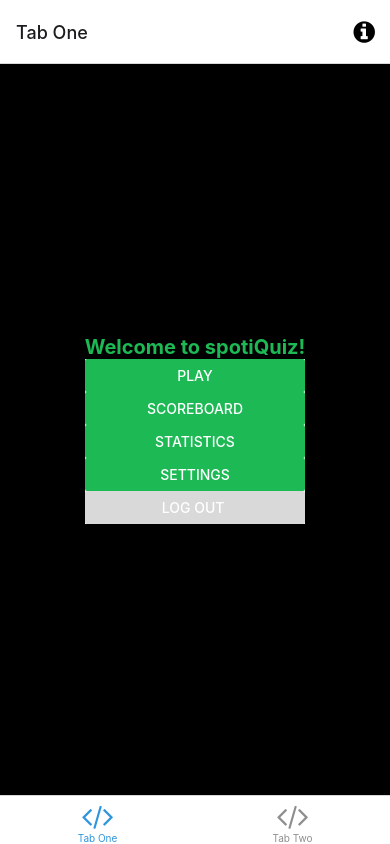
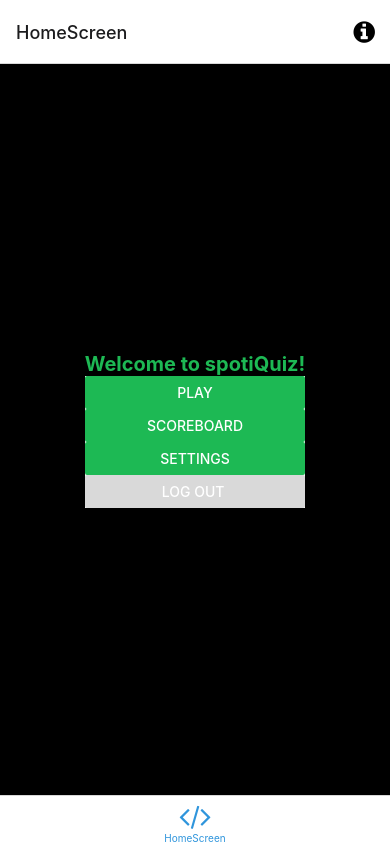
Before and after one commit to schjoth/DIMA, a React Native app: screen /TabOne in a window 390 px wide. Built offline with nearby package versions, Linux system fonts and the light colour scheme; what expo-linking would draw is missing.

Commit message:
Name changes

```diff
--- a/navigation/index.tsx
+++ b/navigation/index.tsx
@@ -14,7 +14,7 @@ import Colors from '../constants/Colors';
 import useColorScheme from '../hooks/useColorScheme';
 import ModalScreen from '../screens/ModalScreen';
 import NotFoundScreen from '../screens/NotFoundScreen';
-import TabOneScreen from '../screens/TabOneScreen';
+import HomeScreen from '../screens/HomeScreen';
 import TabTwoScreen from '../screens/TabTwoScreen';
 import { RootStackParamList, RootTabParamList, RootTabScreenProps } from '../types';
 import LinkingConfiguration from './LinkingConfiguration';
@@ -64,9 +64,9 @@ function BottomTabNavigator() {
       }}>
       <BottomTab.Screen
         name="TabOne"
-        component={TabOneScreen}
+        component={HomeScreen}
         options={({ navigation }: RootTabScreenProps<'TabOne'>) => ({
-          title: 'Tab One',
+          title: 'HomeScreen',
           tabBarIcon: ({ color }) => <TabBarIcon name="code" color={color} />,
           headerRight: () => (
             <Pressable
@@ -84,14 +84,7 @@ function BottomTabNavigator() {
           ),
         })}
       />
-      <BottomTab.Screen
-        name="TabTwo"
-        component={TabTwoScreen}
-        options={{
-          title: 'Tab Two',
-          tabBarIcon: ({ color }) => <TabBarIcon name="code" color={color} />,
-        }}
-      />
+
     </BottomTab.Navigator>
   );
 }
--- a/screens/TabOneScreen.tsx
+++ b/screens/HomeScreen.tsx
@@ -7,13 +7,6 @@ import { Text, View } from '../components/Themed';
 import { RootTabScreenProps } from '../types';
 
 export default function TabOneScreen({ navigation }: RootTabScreenProps<'TabOne'>) {
-  let [count, setCount] = useState(0);
-
-  const Separator = () => (
-    <View style={styles.separator} />
-  );
-
-
   return (
     <SafeAreaView style = {styles.container}>
 <View>
@@ -37,13 +30,6 @@ export default function TabOneScreen({ navigation }: RootTabScreenProps<'TabOne'
       </View>
       <View>
       <Button
-        title="Statistics"
-        color="#1DB954"
-        onPress={() => Alert.alert('Simple Button pressed') }
-      />
-      </View>
-      <View>
-      <Button
         title="Settings"
         color="#1DB954"
         onPress={() => Alert.alert('Simple Button pressed') }
@@ -57,13 +43,7 @@ export default function TabOneScreen({ navigation }: RootTabScreenProps<'TabOne'
       />
       </View>
       </View>
-
-
-
-
-
     </SafeAreaView>
-
 
   );
 }
--- a/screens/TabTwoScreen.tsx
+++ /dev/null
@@ -1,31 +0,0 @@
-import { StyleSheet } from 'react-native';
-
-import EditScreenInfo from '../components/EditScreenInfo';
-import { Text, View } from '../components/Themed';
-
-export default function TabTwoScreen() {
-  return (
-    <View style={styles.container}>
-      <Text style={styles.title}>Tab Two</Text>
-      <View style={styles.separator} lightColor="#eee" darkColor="rgba(255,255,255,0.1)" />
-      <EditScreenInfo path="/screens/TabTwoScreen.tsx" />
-    </View>
-  );
-}
-
-const styles = StyleSheet.create({
-  container: {
-    flex: 1,
-    alignItems: 'center',
-    justifyContent: 'center',
-  },
-  title: {
-    fontSize: 20,
-    fontWeight: 'bold',
-  },
-  separator: {
-    marginVertical: 30,
-    height: 1,
-    width: '80%',
-  },
-});
```
